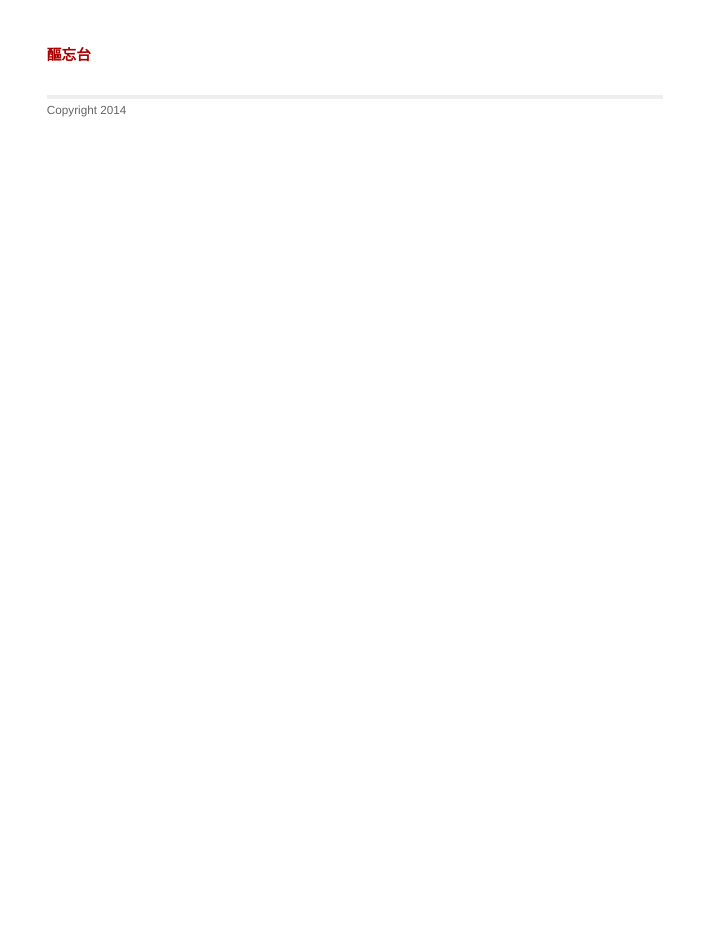
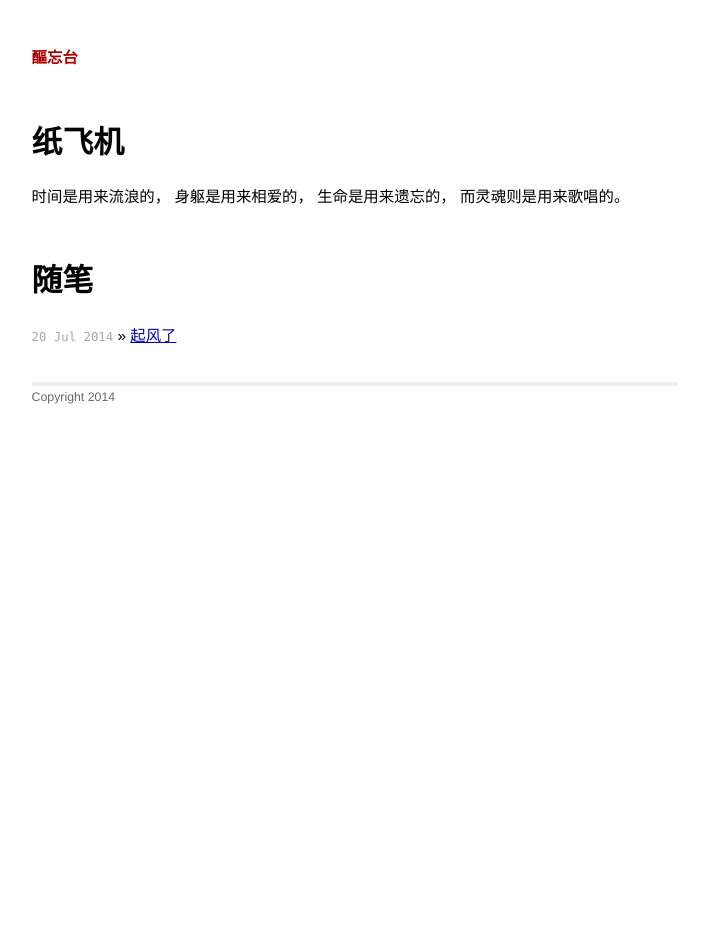
Before and after one commit to yizixa/yizixa, a Jekyll site: the page built from index.html, in a window 1280 px wide. Shown: the whole page, without its empty margins (285-994 px from the left). Built offline with Jekyll 4.4.1, drawn with Linux system fonts in a browser that asks for light colours; Markdown is read by kramdown in place of the engine named in the settings.

```diff
--- /dev/null
+++ b/_layouts/post.html
@@ -0,0 +1,6 @@
+---
+layout: default
+---
+<div id="post">
+{{ content }}
+</div>
--- a/css/screen.css
+++ b/css/screen.css
@@ -17,16 +17,17 @@ html, body {
 
 body {
   background-color: white;
-  font: 13.34px helvetica, arial, clean, sans-serif;
-  *font-size: small;
+  font: 14px helvetica, arial, clean, sans-serif;
   text-align: center;
 }
 
-h1, h2, h3, h4, h5, h6 {
-  font-size: 100%;
-}
+/* h1, h2, h3, h4, h5, h6 { */
+/*   font-size: 100%; */
+/* } */
+
 
 h1 {
+  margin-top: 2em;
   margin-bottom: 1em;
 }
 
--- a/index.html
+++ b/index.html
@@ -2,3 +2,20 @@
 layout: default
 title: 醧忘台
 ---
+<div id="home">
+  <h1>纸飞机</h1>
+  <div>
+    <p>
+      时间是用来流浪的，
+      身躯是用来相爱的，
+      生命是用来遗忘的，
+      而灵魂则是用来歌唱的。
+    </p>
+  </div>
+  <h1>随笔</h1>
+  <ul class="posts">
+    {% for post in site.posts %}
+      <li><span>{{ post.date | date_to_string }}</span> &raquo; <a href="{{ post.url }}">{{ post.title }}</a></li>
+    {% endfor %}
+  </ul>
+</div>
```
Also changed, not shown: _posts/2014-07-20-The-Wind-Rises.md (added, +19 -0 lines), images/wind_rises.jpg (added).
